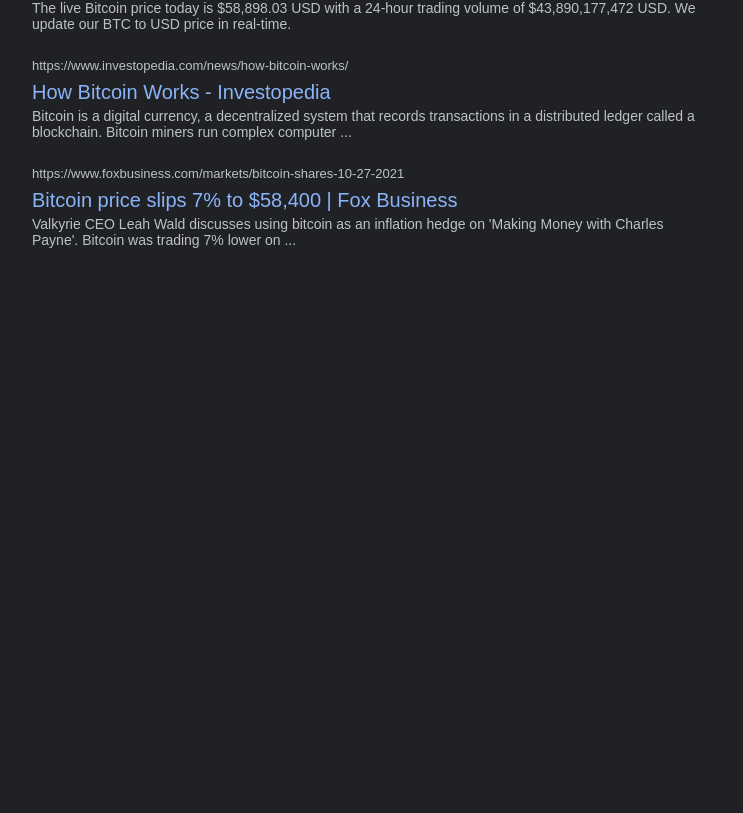
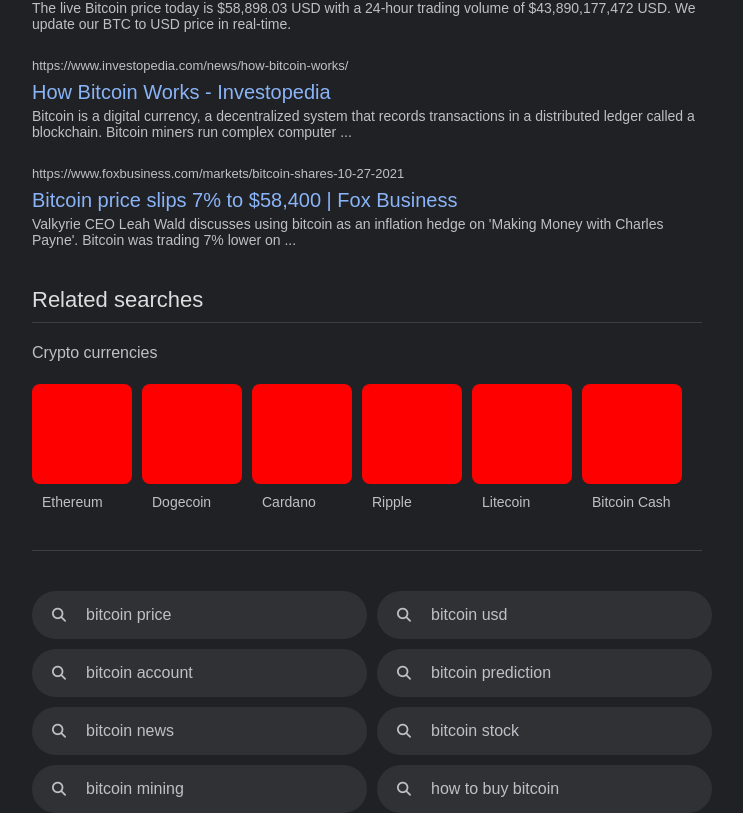
Before and after one commit to GabrielCarames/Google-Search-clone, a React (Create React App) app: page /results in a window 1280 px wide. Shown: the part 1885-2698 px from the top of the page, without its empty margins (148-891 px from the left). Before the commit the page ends 2163 px from the top, so only its background shows below. Built offline with nearby package versions, Linux system fonts and the light colour scheme.

Commit message:
Related searches styled

```diff
--- a/src/components/DisplayResults.js
+++ b/src/components/DisplayResults.js
@@ -3,6 +3,7 @@
 import KnowledgeGraph from "./KnowledgeGraph"
 import OrganicResults from "./OrganicResults"
 import RelatedQuestions from "./RelatedQuestions"
+import RelatedSearches from "./RelatedSearches"
 import TopStories from "./TopStories"
 
 
@@ -10,9 +11,9 @@
 
     // const results = useSelector(state => state.resultsReducer).payload
     const results = useSelector(state => state.resultsReducer)
-    const { ads, organic_results, knowledge_graph, top_stories, related_questions } = results
+    const { ads, organic_results, knowledge_graph, top_stories, related_questions, related_searches } = results
     console.log("reuslts", results)
-
+    console.log(related_searches)
     return (
 
         <div className="results-results-container">
@@ -21,6 +22,7 @@
                 <RelatedQuestions relatedQuestions={related_questions} />
                 <Ads ads={ads} />
                 <OrganicResults organicResults={organic_results} />
+                <RelatedSearches relatedSearches={related_searches} />
             </div>
             <KnowledgeGraph knowledgeGraph={knowledge_graph} />
         </div>
--- /dev/null
+++ b/src/components/RelatedSearches.js
@@ -0,0 +1,51 @@
+
+const RelatedSearches = ({relatedSearches}) => {
+
+    const relatedSearchesGroup = relatedSearches.filter((search) => search.type === "group")
+    const relatedSearchesStandard = relatedSearches.filter((search) => search.type === "standard")
+
+
+    return (
+        <div className="related-searches-container">
+            <header className="realted-searches__header">
+                <h3 className="related-searches__title">Related searches</h3>
+            </header>
+            <div className="related-searches__body body">
+                <div className="related-searches__group-container group">
+                    <h4 className="group__title">{relatedSearches[0].group_name}</h4>
+                    <ul className="group__list list">
+                        {
+                            relatedSearchesGroup && relatedSearchesGroup.map((search, id) => {
+                                return (
+                                    <li className="list__item" key={id}>
+                                        {/* <img className="list__image" src={search} alt="related-search" /> */}
+                                        <div className="list__image"></div>
+                                        <a className="list__query" href={search.link}>{search.query}</a>
+                                    </li>
+                                )
+                            })
+                        }
+                    </ul>
+                </div>
+                <div className="related-searches__group-standard standard">
+                    <ul className="standard__list">
+                        {
+                            relatedSearchesStandard && relatedSearchesStandard.map((search, id) => {
+                                return (
+                                    <a className="list__item-container" href={search.link}>
+                                        <li className="list__item" key={id}>
+                                            <i className="fas fa-search"></i>
+                                            <a className="list__link" href={search.link}>{search.query}</a>
+                                        </li>
+                                    </a>
+                                )
+                            })
+                        }
+                    </ul>
+                </div>
+            </div>
+        </div>
+    )
+}
+
+export default RelatedSearches
--- a/src/scss/index.css
+++ b/src/scss/index.css
@@ -915,4 +915,122 @@
   color: #8ab4f8;
   margin-left: 10px;
 }
+
+.related-searches-container {
+  margin-left: 180px;
+  color: #bdc1c6;
+}
+
+.related-searches-container .realted-searches__header {
+  border-bottom: 1px solid #3c4043;
+}
+
+.related-searches-container .realted-searches__header .related-searches__title {
+  font-size: 22px;
+  font-weight: normal;
+  color: #ddd;
+  line-height: 0;
+}
+
+.related-searches-container .related-searches__body .related-searches__group-container .group__title {
+  font-weight: normal;
+}
+
+.related-searches-container .related-searches__body .related-searches__group-container .group__list {
+  list-style: none;
+  display: -webkit-box;
+  display: -ms-flexbox;
+  display: flex;
+  padding: 0;
+}
+
+.related-searches-container .related-searches__body .related-searches__group-container .group__list .list__item {
+  margin-right: 10px;
+  display: -webkit-box;
+  display: -ms-flexbox;
+  display: flex;
+  -webkit-box-orient: vertical;
+  -webkit-box-direction: normal;
+      -ms-flex-direction: column;
+          flex-direction: column;
+}
+
+.related-searches-container .related-searches__body .related-searches__group-container .group__list .list__item .list__image {
+  width: 100px;
+  height: 100px;
+  background: red;
+  border-radius: 8px;
+  cursor: pointer;
+}
+
+.related-searches-container .related-searches__body .related-searches__group-container .group__list .list__item .list__image:hover ~ .list__query {
+  text-decoration: underline;
+}
+
+.related-searches-container .related-searches__body .related-searches__group-container .group__list .list__item .list__query {
+  color: #bdc1c6;
+  text-decoration: none;
+  margin-top: 10px;
+  margin-left: 10px;
+  font-size: 14px;
+}
+
+.related-searches-container .related-searches__body .related-searches__group-container .group__list .list__item .list__query:hover {
+  text-decoration: underline;
+}
+
+.related-searches-container .related-searches__body .related-searches__group-standard {
+  border-top: 1px solid #3c4043;
+  margin-top: 40px;
+}
+
+.related-searches-container .related-searches__body .related-searches__group-standard .standard__list {
+  list-style: none;
+  padding: 0;
+  display: -ms-grid;
+  display: grid;
+  -ms-grid-columns: 50% 50%;
+      grid-template-columns: 50% 50%;
+  gap: 10px;
+  margin-top: 40px;
+}
+
+.related-searches-container .related-searches__body .related-searches__group-standard .standard__list .list__item-container {
+  text-decoration: none;
+}
+
+.related-searches-container .related-searches__body .related-searches__group-standard .standard__list .list__item-container .list__item {
+  display: -webkit-box;
+  display: -ms-flexbox;
+  display: flex;
+  -webkit-box-align: center;
+      -ms-flex-align: center;
+          align-items: center;
+  border-radius: 100px;
+  height: 48px;
+  max-height: 48px;
+  background-color: #303134;
+  cursor: pointer;
+}
+
+.related-searches-container .related-searches__body .related-searches__group-standard .standard__list .list__item-container .list__item:hover .list__link {
+  text-decoration: underline;
+}
+
+.related-searches-container .related-searches__body .related-searches__group-standard .standard__list .list__item-container .list__item .fa-search {
+  margin-left: 20px;
+  color: #bdc1c6;
+  font-size: 14px;
+  text-decoration: none;
+}
+
+.related-searches-container .related-searches__body .related-searches__group-standard .standard__list .list__item-container .list__item .list__link {
+  margin-left: 20px;
+  text-decoration: none;
+  color: #bdc1c6;
+}
+
+.related-searches-container .related-searches__body .related-searches__group-standard .standard__list .list__item-container .list__item .list__link:hover {
+  text-decoration: underline;
+}
 /*# sourceMappingURL=index.css.map */
--- /dev/null
+++ b/src/scss/results/_relatedsearches.scss
@@ -0,0 +1,93 @@
+.related-searches-container {
+    margin-left: 180px;
+    color: #bdc1c6;
+    .realted-searches__header {
+        border-bottom: 1px solid #3c4043;
+        .related-searches__title {
+            font-size: 22px;
+            font-weight: normal;
+            color: #ddd;
+            line-height: 0;
+        }
+    }
+    .related-searches__body {
+        .related-searches__group-container {
+            .group__title {
+                font-weight: normal;
+            }
+            .group__list {
+                list-style: none;
+                display: flex;
+                padding: 0;
+                .list__item {
+                    margin-right: 10px;
+                    display: flex;
+                    flex-direction: column;
+                    .list__image {
+                        width: 100px;
+                        height: 100px;
+                        background: red;
+                        border-radius: 8px;
+                        cursor: pointer;
+                        &:hover ~ .list__query {
+                            text-decoration: underline;
+                        }
+                    }
+                    .list__query {
+                        color: #bdc1c6;
+                        text-decoration: none;
+                        margin-top: 10px;
+                        margin-left: 10px;
+                        font-size: 14px;
+                        &:hover {
+                            text-decoration: underline;
+                        }
+                    }
+                }
+            }
+        }
+        .related-searches__group-standard {
+            border-top: 1px solid #3c4043;
+            margin-top: 40px;
+            .standard__list {
+                list-style: none;
+                padding: 0;
+                display: grid;
+                grid-template-columns: 50% 50%;
+                gap: 10px;
+                margin-top: 40px;
+                .list__item-container {
+                    text-decoration: none;
+                    .list__item {
+                        display: flex;
+                        align-items: center;
+                        border-radius: 100px;
+                        height: 48px;
+                        max-height: 48px;
+                        background-color: #303134;
+                        cursor: pointer;
+                        &:hover {
+                            .list__link {
+                                text-decoration: underline;
+                            }
+                        }
+                        .fa-search {
+                            margin-left: 20px;
+                            color: #bdc1c6;
+                            font-size: 14px;
+                            text-decoration: none;
+                        }
+                        .list__link {
+                            margin-left: 20px;
+                            text-decoration: none;
+                            color: #bdc1c6;
+                            &:hover {
+                                text-decoration: underline;
+                            }
+                        }
+                    }
+                }
+            }
+        }
+    }
+}
--- a/src/scss/results/_results.scss
+++ b/src/scss/results/_results.scss
@@ -116,3 +116,4 @@
 @import "./ads";
 @import "./topstories";
 @import "./relatedquestions";
+@import "./relatedsearches";
```
Also changed, not shown: 1 other file (tests, documents, lock files or other folders).
